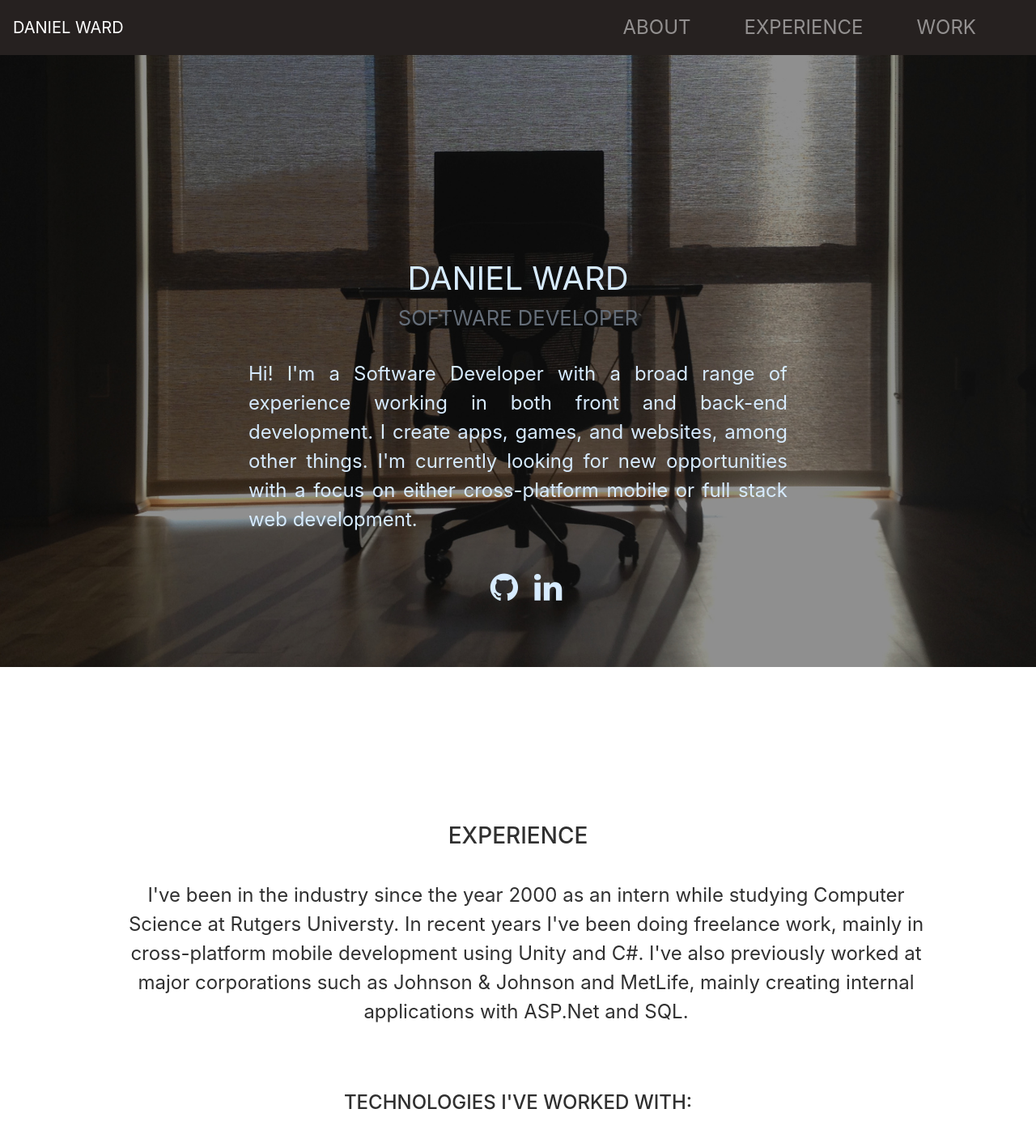
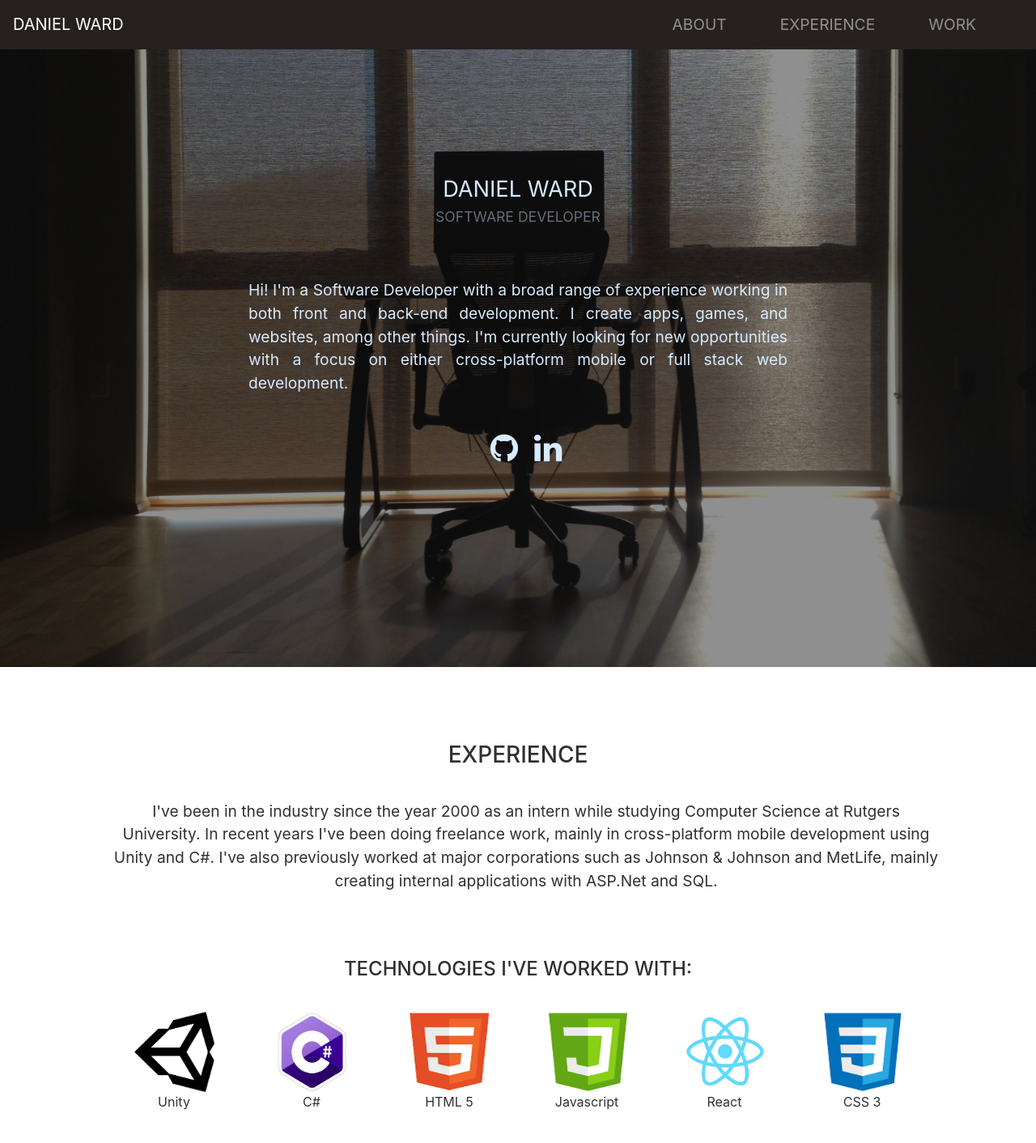
Before and after one commit to drward4/PortfolioWebsite, a React (Create React App) app: page / in a window 1280 px wide. Shown: the top 1412 px of the page at 81% size. Built offline with nearby package versions, Linux system fonts and the light colour scheme.

Commit message:
Adjusted Font Sizes, Fixed Spelling / Grammar Mistakes

```diff
--- a/src/App.js
+++ b/src/App.js
@@ -74,7 +74,7 @@ function App() {
           <div className="experience-container">
             <div className="experience-description">
               I've been in the industry since the year 2000 as an intern while
-              studying Computer Science at Rutgers Universty. In recent years
+              studying Computer Science at Rutgers University. In recent years
               I've been doing freelance work, mainly in cross-platform mobile
               development using Unity and C#. I've also previously worked at
               major corporations such as Johnson &amp; Johnson and MetLife,
@@ -128,7 +128,7 @@ function App() {
                 Key Features include: Multi-track Recording Studio; Automatic
                 Key Detection; Interactive Virtual Guitar; Chord Progression
                 Generator; Style Based Suggestions for Progressions, Chords, and
-                Scales; Email based Colloboration with other JamSpring Users.
+                Scales; Email based Collaboration with other JamSpring Users.
               </p>
             </Project>
 
@@ -143,9 +143,9 @@ function App() {
             >
               <p>
                 Zasaword was an original word game for the iPhone which featured
-                several different games modes. In each mode, players create
-                words as quickly as possible from random letters which can also
-                be saved for later use.
+                several different game modes. In each mode, players create words
+                as quickly as possible from random letters which can also be
+                saved for later use.
               </p>
               <p>
                 I was the sole programmer, and collaborated on the UI design as
--- a/src/components/Project.css
+++ b/src/components/Project.css
@@ -55,7 +55,7 @@
 .project-title {
   width: 100%;
   text-align: center;
-  font-size: 1.5rem;
+  font-size: 1.2rem;
   padding: 10px 0px 10px 0px;
 }
 
@@ -69,11 +69,11 @@
   width: 85%;
   margin: auto;
   padding: 10px 0px 10px 0px;
-  font-size: 1.3rem;
+  font-size: 1rem;
 }
 
 .modal-header {
-  font-size: 1.5rem;
+  font-size: 1.2rem;
   padding-left: 7.5%;
 }
 
@@ -113,7 +113,7 @@
 
 .project-tech-list {
   text-align: right;
-  font-size: 1.5rem;
+  font-size: 1rem;
 }
 
 .project-link-icon {
--- a/src/components/Skill.css
+++ b/src/components/Skill.css
@@ -17,5 +17,5 @@
 .skill-title {
   width: 100%;
   text-align: center;
-  font-size: 1.2em;
+  font-size: 1rem;
 }
--- a/src/style.css
+++ b/src/style.css
@@ -4,7 +4,7 @@ html {
 }
 
 .navbar {
-  font-size: 1.5rem;
+  font-size: 1.2rem;
 }
 
 .navbar-dark {
@@ -27,7 +27,6 @@ html {
   width: 100%;
   margin-left: 0;
   margin-right: 0;
-  padding-top: 20px;
 }
 
 .section-title {
@@ -47,17 +46,17 @@ html {
 }
 
 .about-section-name {
-  height: 35vh;
-  padding-top: 150px;
+  height: 25vh;
+  padding-top: 70px;
   padding-left: 20%;
   padding-right: 20%;
   text-align: center;
-  font-size: 2.5rem;
+  font-size: 1.7rem;
 }
 
 .about-section-job-title {
   color: #656e79;
-  font-size: 1.6rem;
+  font-size: 1.1rem;
 }
 
 .about-section-links {
@@ -75,7 +74,7 @@ html {
 .about-section-description {
   padding-left: 20%;
   padding-right: 20%;
-  font-size: 1.5rem;
+  font-size: 1.2rem;
 }
 
 @media screen and (min-width: 1000px) {
@@ -98,7 +97,6 @@ html {
 }
 
 #ExperienceSection {
-  padding-top: 80px;
   min-height: 100vh;
   background-color: white;
   color: #303030;
@@ -112,7 +110,7 @@ html {
 }
 
 .experience-description {
-  font-size: 1.5rem;
+  font-size: 1.2rem;
   padding: 10px 30px 80px 50px;
 }
 
```
